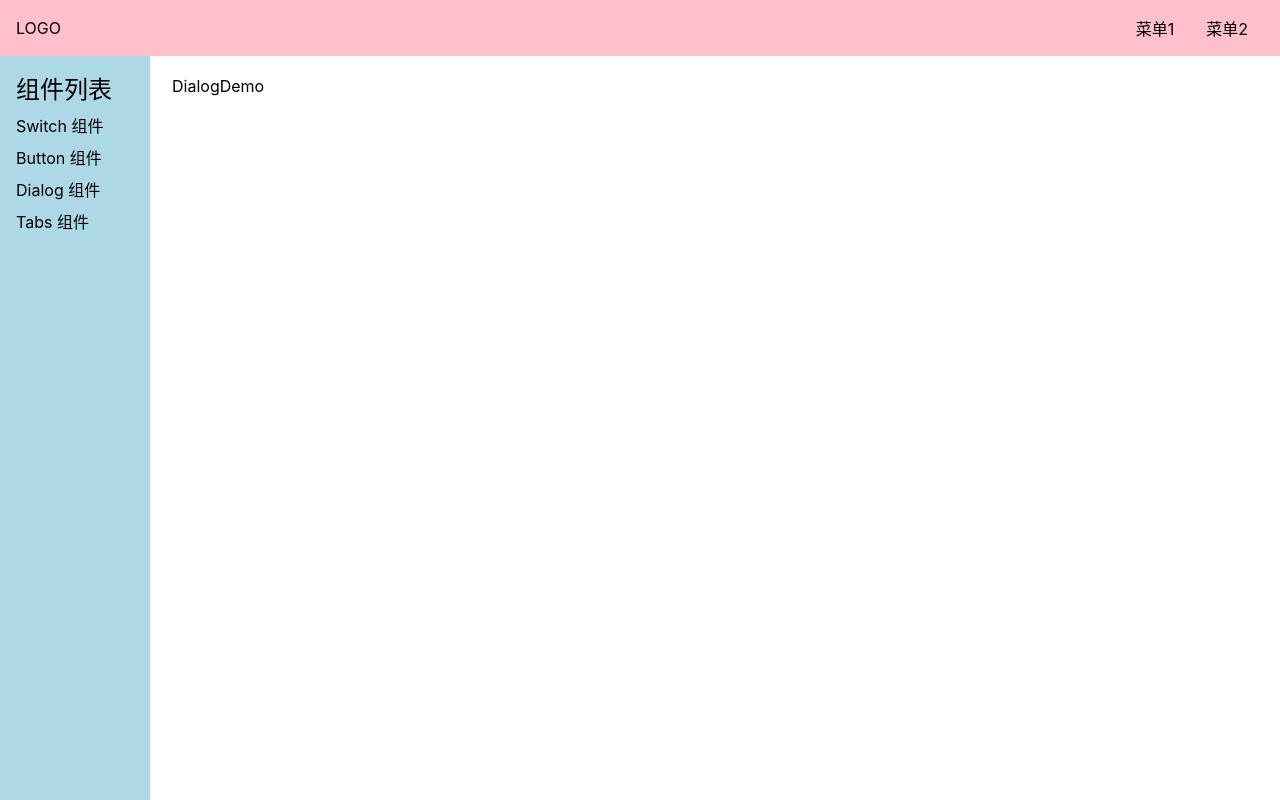
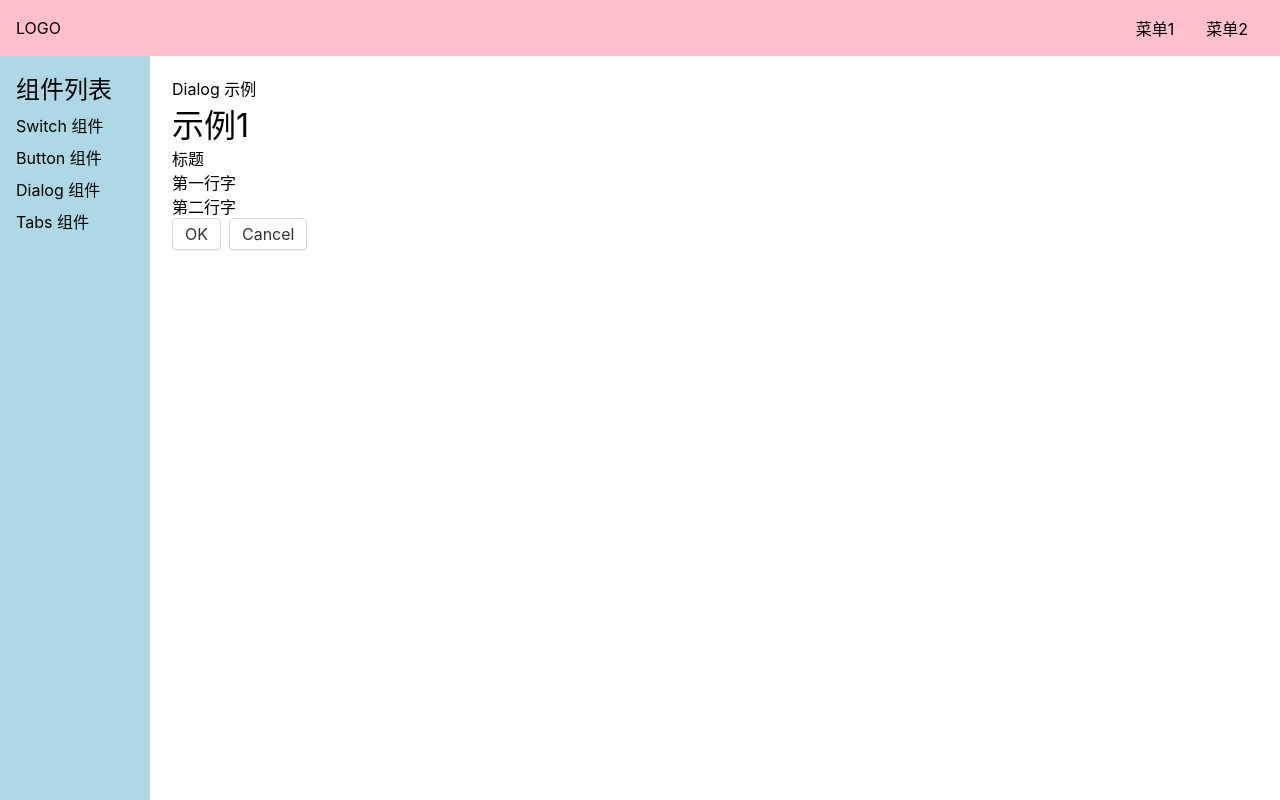
Before and after one commit to NiceyLai/Dida-UI-vue3, a Vue app: page /#/doc/dialog in a window 1280 px wide. Built offline with nearby package versions, Linux system fonts and the light colour scheme.

Commit message:
创建 Dialog 组件

```diff
--- a/src/components/DialogDemo.vue
+++ b/src/components/DialogDemo.vue
@@ -1,5 +1,17 @@
 <template>
     <div>
-    DialogDemo
+    Dialog 示例
     </div>
+    <h1>示例1</h1>
+    <Dialog></Dialog>
 </template>
+
+<script lang="ts">
+import  Dialog from '../lib/Dialog.vue'
+export default {
+    components: { Dialog },
+    setup() {
+
+    }
+}
+</script>
--- /dev/null
+++ b/src/lib/Dialog.vue
@@ -0,0 +1,23 @@
+<template>
+    <div class="dialog-overlay"></div>
+    <div class="dialog-wrapper">
+        <header>标题</header>
+        <main>
+            <p>第一行字</p>
+            <p>第二行字</p>
+        </main>
+        <footer>
+            <Button>OK</Button>
+            <Button>Cancel</Button>
+        </footer>
+    </div>
+</template>
+
+<script>
+import Button from '../lib/Button.vue'
+export default {
+    components: { Button },
+}
+
+
+</script>
```
